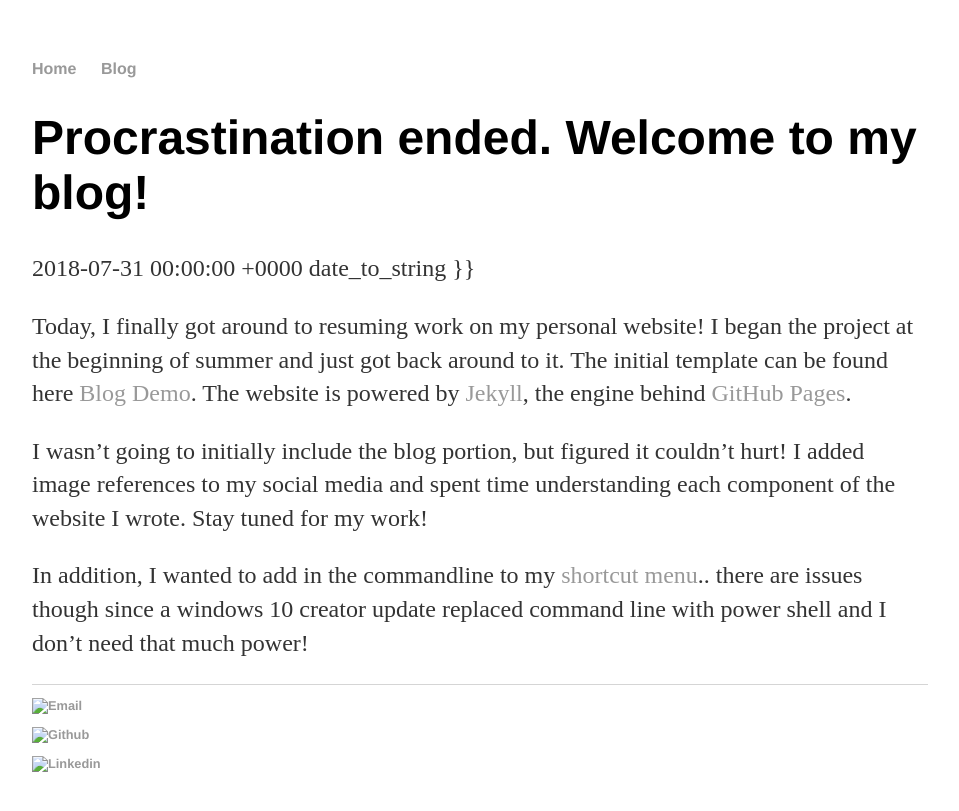
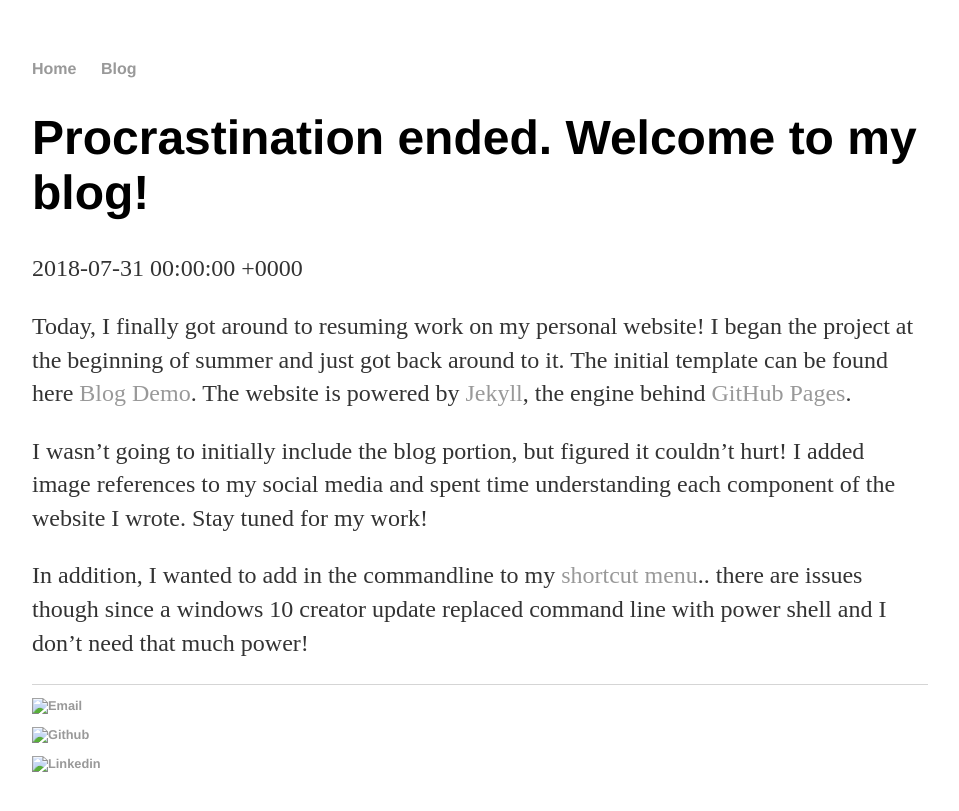
Before and after one commit to Wakahisa/PeterShares, a Jekyll site: the page built from _posts/2018-07-31-personal-website-work-resumed.md, in a window 1280 px wide. Shown: the top 811 px of the page, without its empty margins (160-1119 px from the left). Built offline with Jekyll 4.4.1, drawn with Linux system fonts in a browser that asks for light colours.

Commit message:
Fixed weird display on post layout

```diff
--- a/_layouts/post.html
+++ b/_layouts/post.html
@@ -2,7 +2,7 @@
 layout: default
 ---
 <h1>{{ page.title}}</h1>
-<p class="meta">{{ page.date }} date_to_string }}</p>
+<p class="meta">{{ page.date }}</p>
 
 <div class="post">
 	{{ content }}
```
